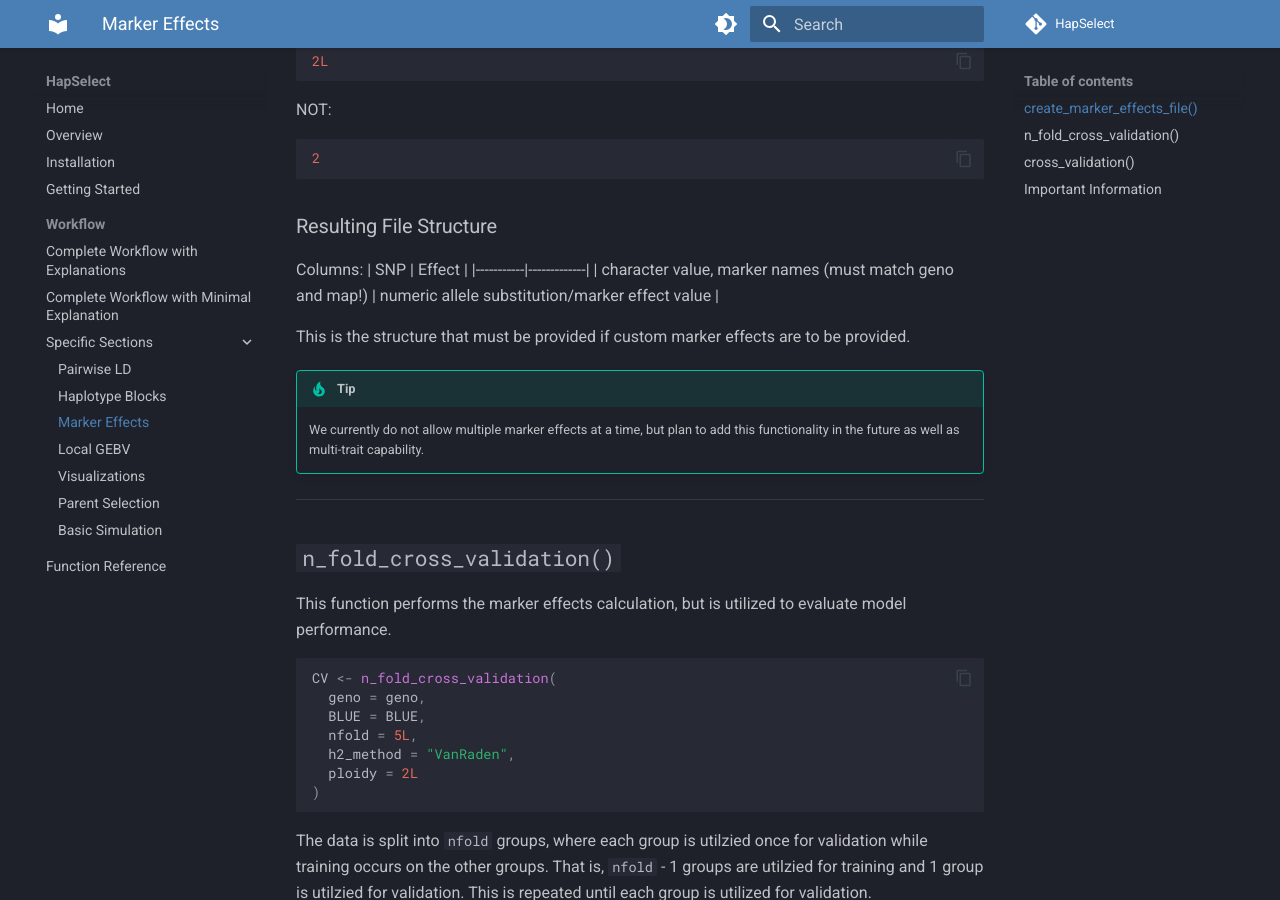
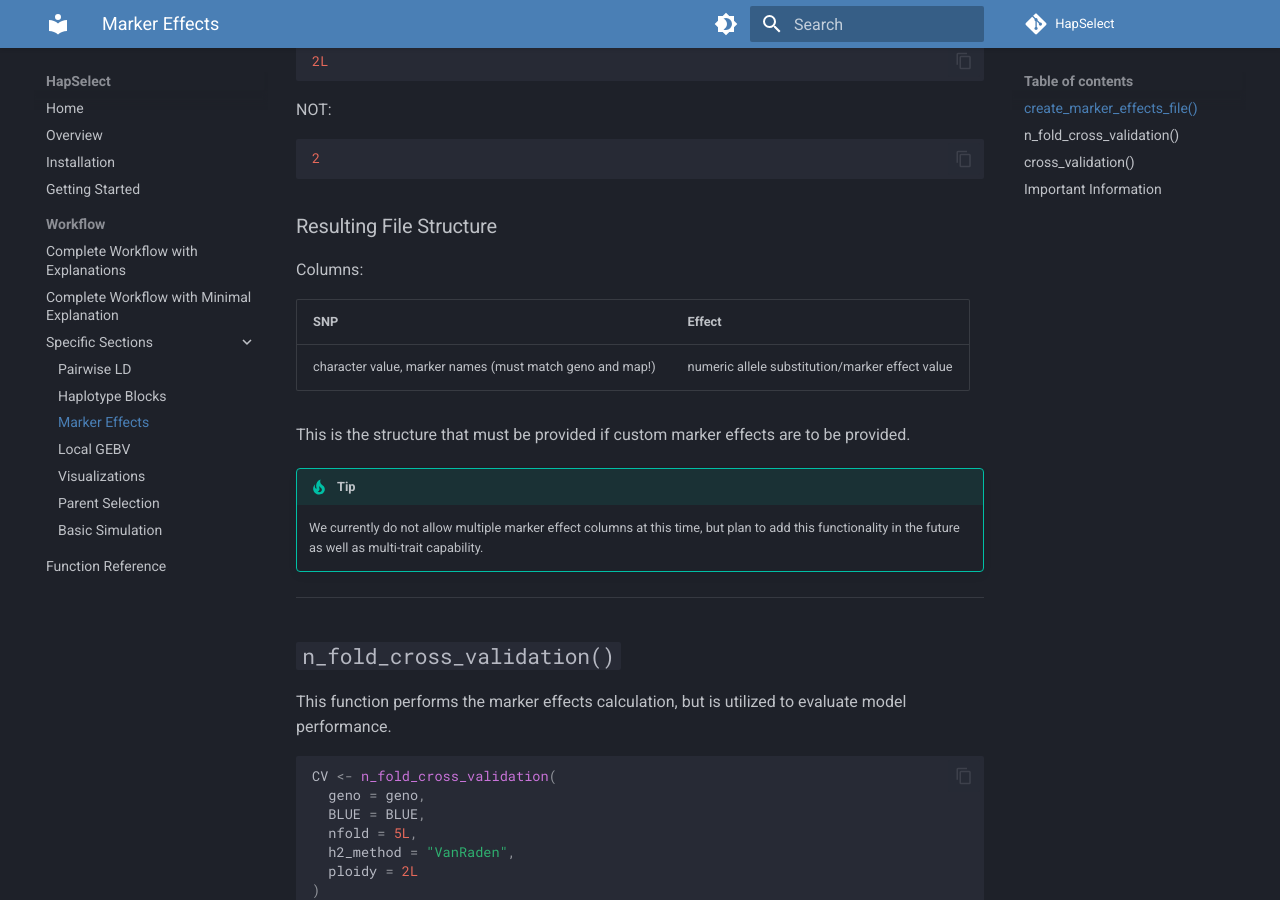
Before and after one commit to wrshf7/HapSelect-Docs, an MkDocs documentation site: the page built from docs/workflow/marker-effects.md, in a window 1280 px wide and 900 px high, scrolled down 1120 px. Built offline with MkDocs 1.6.1 and Material for MkDocs 9.7.7, drawn with Linux system fonts in a browser that asks for light colours; comment, search, counter and statistics services are not loaded.

Commit message:
Update marker-effects.md

```diff
--- a/docs/workflow/marker-effects.md
+++ b/docs/workflow/marker-effects.md
@@ -43,6 +43,7 @@ NOT:
 
 ### Resulting File Structure
 Columns:
+
 | SNP | Effect |
 |-----------|-------------|
 | character value, marker names (must match geno and map!) | numeric allele substitution/marker effect value |
@@ -50,7 +51,7 @@ Columns:
 This is the structure that must be provided if custom marker effects are to be provided.
 
 !!! tip
-    We currently do not allow multiple marker effects at a time, but plan to add this functionality in the future as well as multi-trait capability.
+    We currently do not allow multiple marker effect columns at this time, but plan to add this functionality in the future as well as multi-trait capability.
 
 ---
 
```
